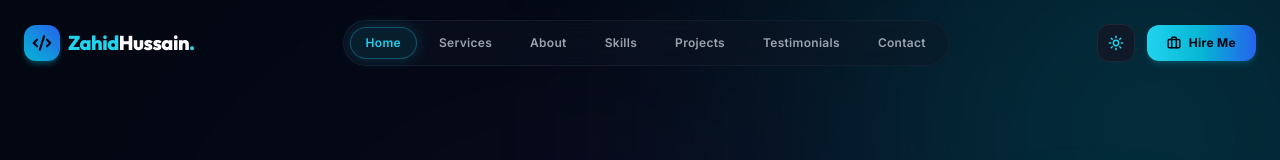
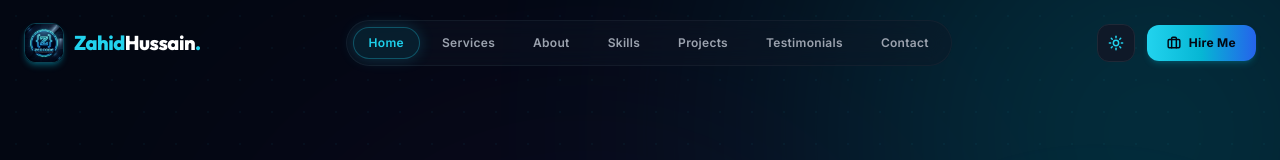
Before and after one commit to mmtzahidhussain/my-portfolio, a React (Vite) app: page / in a window 1280 px wide. Shown: the top 160 px of the page. Built offline with nearby package versions, Linux system fonts and the light colour scheme.

Commit message:
Design upgrade: Added Lucide icons, Framer Motion animations, projects, custom logo & favicon

```diff
--- a/index.html
+++ b/index.html
@@ -2,7 +2,7 @@
 <html lang="en" class="scroll-smooth">
   <head>
     <meta charset="UTF-8" />
-    <link rel="icon" type="image/svg+xml" href="/vite.svg" />
+    <link rel="icon" type="image/png" href="/favicon.png" />
     <meta name="viewport" content="width=device-width, initial-scale=1.0" />
     <title>Zahid Hussain | Full Stack Laravel Developer</title>
     <meta name="description" content="Portfolio of Zahid Hussain, Full Stack Laravel & PHP Developer with 2+ years experience building web applications and REST APIs." />
--- a/src/components/Footer.jsx
+++ b/src/components/Footer.jsx
@@ -3,12 +3,12 @@ import { motion, AnimatePresence } from "framer-motion";
 import {
   Mail,
   ChevronUp,
-  Code2,
   Heart,
   Download,
   Phone,
 } from "lucide-react";
 import cv from "../assets/zahid_hussain_cv.pdf";
+import logoImg from "../assets/logo.png";
 
 const LinkedinIcon = (props) => (
   <svg viewBox="0 0 24 24" width="18" height="18" stroke="currentColor" strokeWidth="2.2" fill="none" strokeLinecap="round" strokeLinejoin="round" {...props}>
@@ -46,10 +46,10 @@ const Footer = ({ darkMode }) => {
             <motion.a
               href="#home"
               whileHover={{ scale: 1.02 }}
-              className="inline-flex items-center gap-2 text-2xl font-extrabold font-heading"
+              className="inline-flex items-center gap-2.5 text-2xl font-extrabold font-heading"
             >
-              <div className="w-8 h-8 rounded-lg bg-gradient-to-tr from-cyan-400 to-blue-600 flex items-center justify-center text-gray-950 shadow-md">
-                <Code2 className="w-4 h-4 stroke-[2.5]" />
+              <div className="w-9 h-9 rounded-xl overflow-hidden shadow-md border border-cyan-400/30">
+                <img src={logoImg} alt="Zahid Hussain Logo" className="w-full h-full object-cover" />
               </div>
               <span className="text-transparent bg-clip-text bg-gradient-to-r from-cyan-400 to-blue-500">
                 Zahid Hussain
--- a/src/components/Navbar.jsx
+++ b/src/components/Navbar.jsx
@@ -1,6 +1,7 @@
 import { useState, useEffect } from "react";
 import { motion, AnimatePresence } from "framer-motion";
-import { Sun, Moon, Menu, X, Briefcase, Code2, Sparkles } from "lucide-react";
+import { Sun, Moon, Menu, X, Briefcase, Sparkles } from "lucide-react";
+import logoImg from "../assets/logo.png";
 
 const Navbar = ({ darkMode, setDarkMode }) => {
   const [isOpen, setIsOpen] = useState(false);
@@ -60,10 +61,10 @@ const Navbar = ({ darkMode, setDarkMode }) => {
           href="#home"
           whileHover={{ scale: 1.03 }}
           whileTap={{ scale: 0.97 }}
-          className="flex items-center gap-2 text-xl font-extrabold tracking-tight group"
+          className="flex items-center gap-2.5 text-xl font-extrabold tracking-tight group"
         >
-          <div className="w-9 h-9 rounded-xl bg-gradient-to-tr from-cyan-500 to-blue-600 flex items-center justify-center text-gray-950 shadow-md shadow-cyan-500/30 group-hover:rotate-6 transition-transform">
-            <Code2 className="w-5 h-5 text-gray-950 stroke-[2.5]" />
+          <div className="w-10 h-10 rounded-xl overflow-hidden shadow-md shadow-cyan-500/30 group-hover:rotate-6 transition-transform border border-cyan-400/30">
+            <img src={logoImg} alt="Zahid Hussain Logo" className="w-full h-full object-cover" />
           </div>
           <span className="font-heading">
             <span className="text-cyan-400">Zahid</span>
```
Also changed, not shown: public/favicon.png (added), src/assets/logo.png (added).
